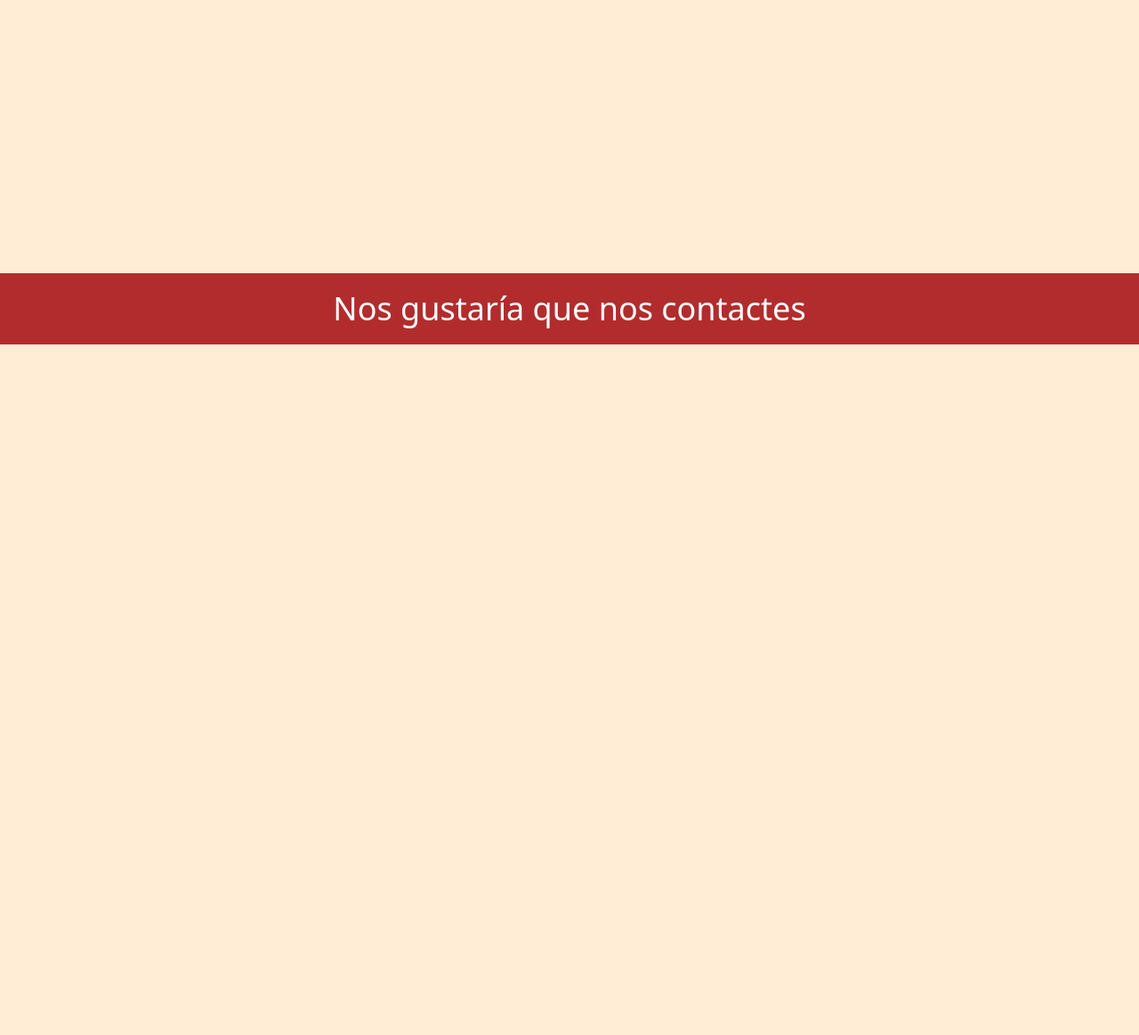
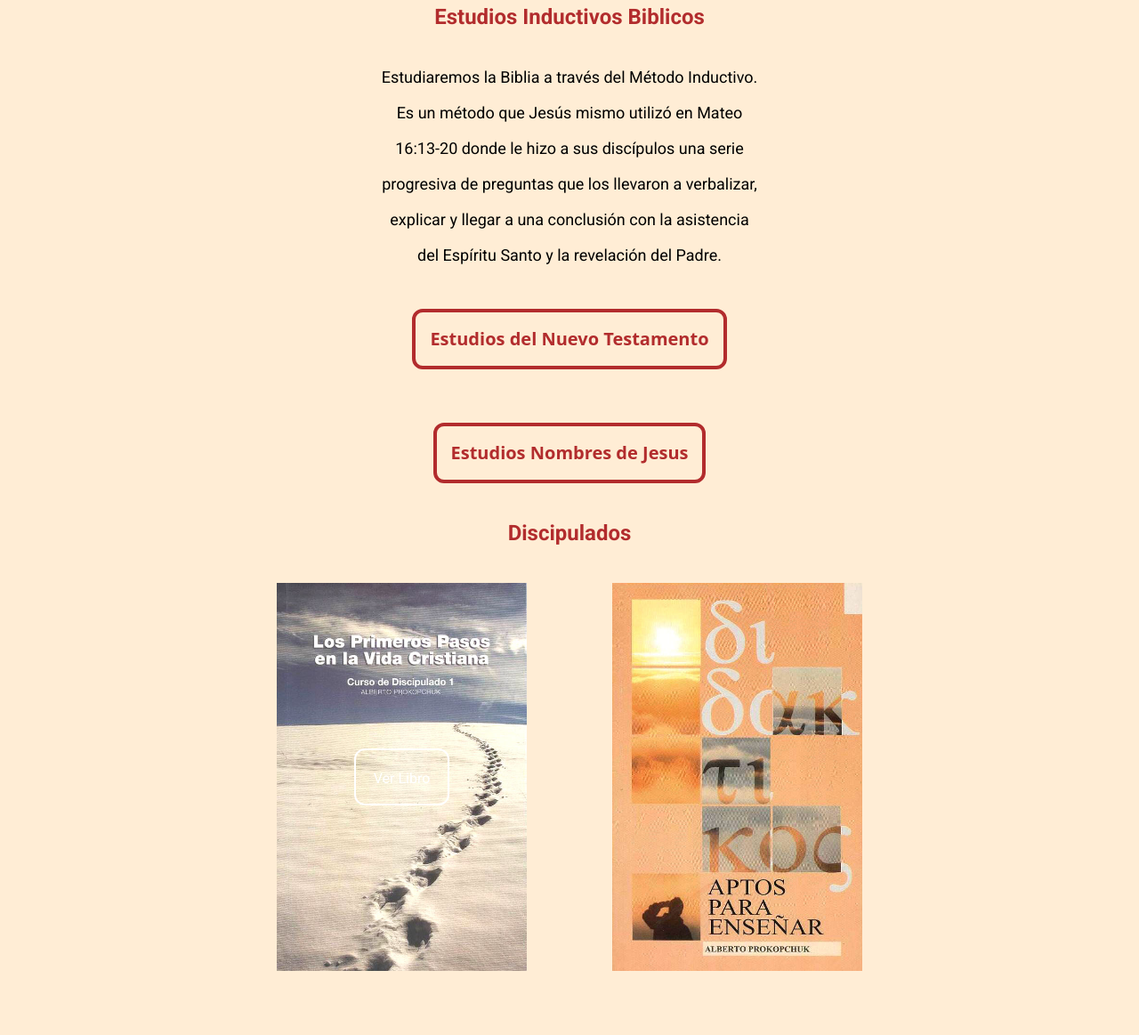
Before and after one commit to ezeekiel3/pagina-iglesia-astro, an Astro site: page /pagina-iglesia-astro/Material in a window 1280 px wide. Shown: the part 549-1712 px from the top of the page at 89% size. Before the commit the page ends 936 px from the top, so only its background shows below. Built offline with nearby package versions, Linux system fonts and the light colour scheme; Astro itself is replaced by a stand-in of ours.

Commit message:
en desarrollo la parte de Material/Estudios

```diff
--- a/package.json
+++ b/package.json
@@ -10,12 +10,12 @@
         "astro": "astro"
     },
     "dependencies": {
-        "@astrojs/react": "^4.2.3",
+        "@astrojs/react": "^4.2.5",
         "@astrojs/tailwind": "^6.0.2",
         "@nanostores/react": "^0.8.4",
         "@types/react": "^19.0.2",
         "@types/react-dom": "^19.0.2",
-        "astro": "^5.6.1",
+        "astro": "^5.7.5",
         "nanostores": "^0.11.3",
         "react": "^19.0.0",
         "react-dom": "^19.0.0",
--- a/src/pages/Material.astro
+++ b/src/pages/Material.astro
@@ -1,6 +1,11 @@
 ---
 import Layout from "../layouts/Layout.astro"
 import ComoEstudiar from "../components/ComoEstudiar"
+import primerosPasos from '../img/primerosPasos.jpg'
+import crecimientoIglesias from '../img/crecimientoIglesias.jpg'
+import manualgbc from '../img/manualgbc.jpg'
+import didaktikos from '../img/didaktikos.jpg'
+import { Image } from "astro:assets"
 ---
 
 
@@ -19,6 +24,38 @@ import ComoEstudiar from "../components/ComoEstudiar"
             <div class='bg-logo transition-all top-0 left-0 duration-300 absolute h-full w-0'></div>
         </button>
         <ComoEstudiar client:load/>
+        <h2 class="font-roboto text-logo font-bold text-2xl">Estudios Inductivos Biblicos</h2>
+        <p class="font-normal font-roboto text-lg leading-10 w-1/3 mt-8 text-center">Estudiaremos la Biblia a través del Método Inductivo. Es un método que Jesús mismo utilizó en Mateo 16:13-20 donde le hizo a sus discípulos una serie progresiva de preguntas que los llevaron a verbalizar, explicar y llegar a una conclusión con la asistencia del Espíritu Santo y la revelación del Padre.</p>
+        <button
+            id='button-estudiar'
+            class='text-xl relative overflow-hidden font-semibold rounded-xl text-center text-logo bg-transparent p-4 border-4 border-logo hover:text-white transition-colors duration-300 hover:bg-logo mt-10 mb-5'>
+            <span class='z-10 relative'>Estudios del Nuevo Testamento</span>
+            <div class='bg-logo transition-all top-0 left-0 duration-300 absolute h-full w-0'></div>
+        </button>
+        <button
+            id='button-estudiar'
+            class='text-xl relative overflow-hidden font-semibold rounded-xl text-center text-logo bg-transparent p-4 border-4 border-logo hover:text-white transition-colors duration-300 hover:bg-logo mt-10'>
+            <span class='z-10 relative'>Estudios Nombres de Jesus</span>
+            <div class='bg-logo transition-all top-0 left-0 duration-300 absolute h-full w-0'></div>
+        </button>
+        <h2 class="font-roboto text-logo font-bold text-2xl my-10">Discipulados</h2>
+        <div class="grid grid-cols-2 grid-rows-2 gap-24">
+            <button>
+                <div class="h-[436px] w-[281px] absolute hover:bg-black hover:bg-opacity-50 transition-all flex justify-center items-center duration-200">
+                    <a id="button-libro" href="#" class="border-2 border-white rounded-xl text-white p-5 h-16 text-center font-roboto">Ver Libro</a>
+                </div>
+                <Image src={primerosPasos} alt="" class="h-[436px] w-[281px]"/>
+            </button>
+            <button>
+                <Image src={didaktikos} alt="" class="h-[436px] w-[281px]"/>
+            </button>
+            <button>
+                <Image src={manualgbc} alt="" class="h-[436px] w-[281px]"/>
+            </button>
+            <button>
+                <Image src={crecimientoIglesias} alt="" class="h-[436px] w-[281px]"/>
+            </button>
+        </div>
     </main>
 </Layout>
 
```
Also changed, not shown: pnpm-lock.yaml, src/img/crecimientoIglesias.jpg (added), src/img/didaktikos.jpg (added), src/img/manualgbc.jpg (added), src/img/primerosPasos.jpg (added).
